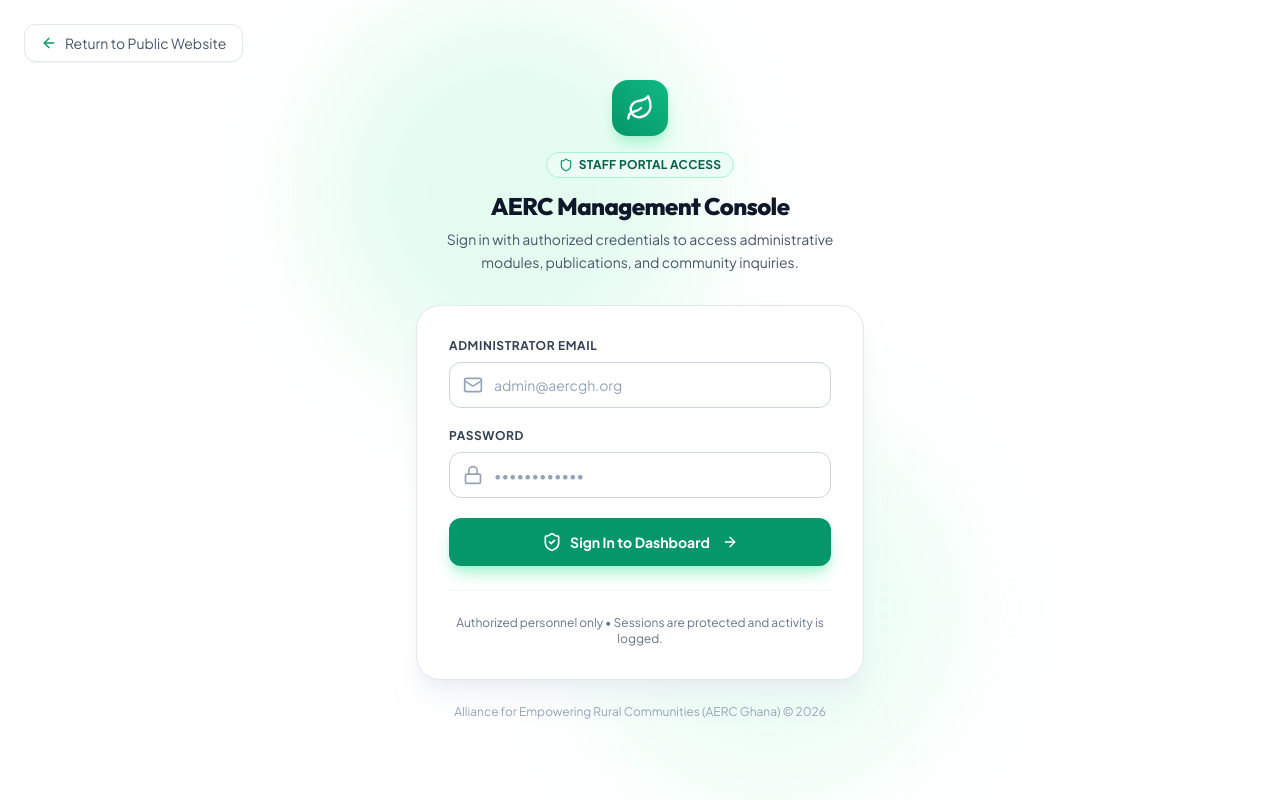
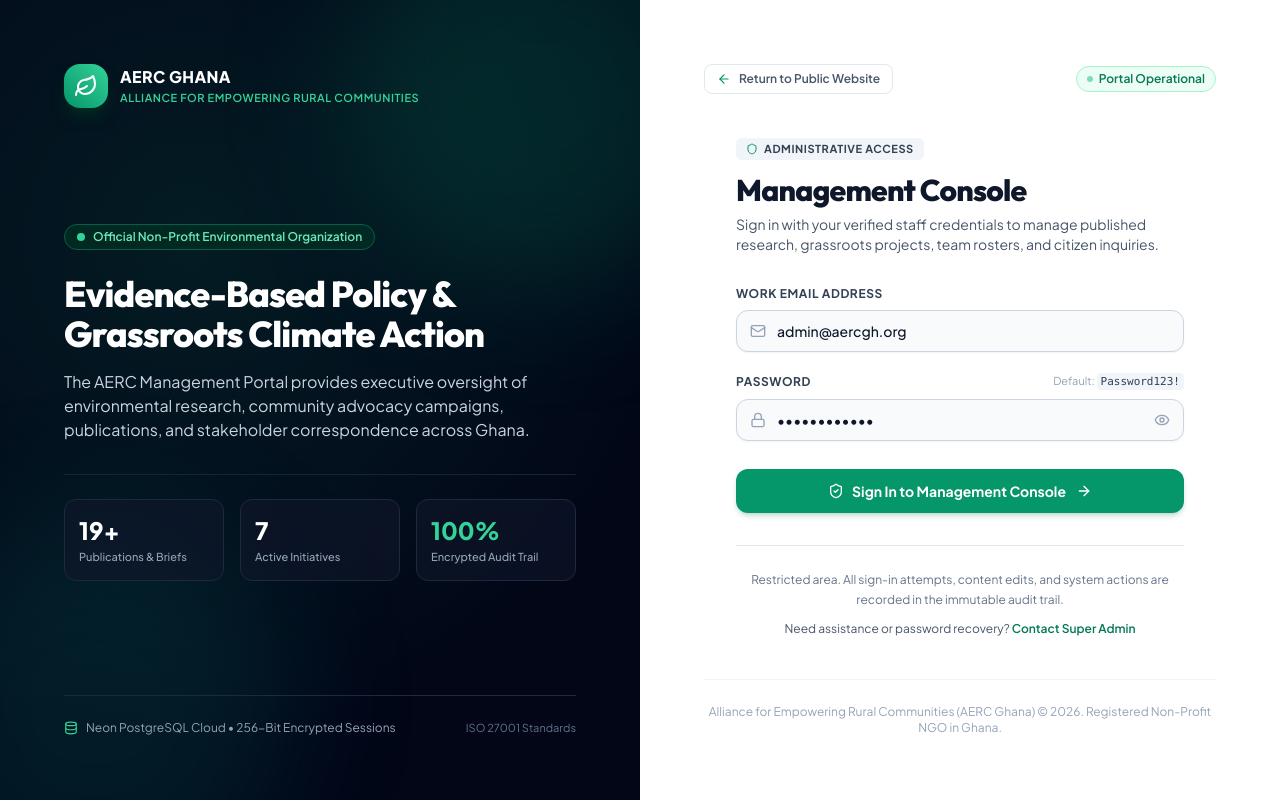
Before and after one commit to cybhen-premium/aerc, a Next.js app: page /admin/login in a window 1280 px wide. Built offline with nearby package versions, Linux system fonts and the light colour scheme; no server answers.

Commit message:
feat(admin): elevate admin login to executive split-screen layout

```diff
--- a/src/app/admin/login/LoginForm.tsx
+++ b/src/app/admin/login/LoginForm.tsx
@@ -1,21 +1,22 @@
 'use client';
 
-import { useActionState } from 'react';
+import { useState, useActionState } from 'react';
 import { loginAdminAction, ActionResult } from '../actions';
-import { Mail, Lock, ArrowRight, ShieldCheck, AlertCircle } from 'lucide-react';
+import { Mail, Lock, ArrowRight, ShieldCheck, AlertCircle, Eye, EyeOff } from 'lucide-react';
 
 export default function LoginForm() {
   const [state, formAction, isPending] = useActionState<ActionResult | null, FormData>(
     loginAdminAction,
     null
   );
+  const [showPassword, setShowPassword] = useState(false);
 
   return (
     <form action={formAction} className="space-y-5">
       {state?.error && (
-        <div className="flex items-center gap-3 p-3.5 rounded-xl bg-red-50 border border-red-200 text-red-700 text-sm animate-in fade-in">
-          <AlertCircle className="w-5 h-5 shrink-0 text-red-600" />
-          <span>{state.error}</span>
+        <div className="flex items-start gap-3 p-4 rounded-xl bg-rose-50 border border-rose-200 text-rose-800 text-xs font-medium animate-in fade-in slide-in-from-top-1">
+          <AlertCircle className="w-4 h-4 shrink-0 text-rose-600 mt-0.5" />
+          <div className="leading-relaxed">{state.error}</div>
         </div>
       )}
 
@@ -24,11 +25,11 @@ export default function LoginForm() {
           htmlFor="email"
           className="block text-xs font-bold uppercase tracking-wider text-slate-700 mb-2"
         >
-          Administrator Email
+          Work Email Address
         </label>
         <div className="relative">
           <div className="absolute inset-y-0 left-0 pl-3.5 flex items-center pointer-events-none text-slate-400">
-            <Mail className="w-5 h-5" />
+            <Mail className="w-4 h-4" />
           </div>
           <input
             id="email"
@@ -37,38 +38,55 @@ export default function LoginForm() {
             required
             autoComplete="email"
             placeholder="admin@aercgh.org"
-            className="w-full pl-11 pr-4 py-3 bg-white border border-slate-300 rounded-xl text-slate-900 placeholder-slate-400 focus:outline-none focus:ring-2 focus:ring-emerald-500 focus:border-transparent transition-all text-sm"
+            defaultValue="admin@aercgh.org"
+            className="w-full pl-10 pr-4 py-2.5 bg-slate-50 hover:bg-white focus:bg-white border border-slate-300 focus:border-emerald-600 rounded-xl text-slate-900 placeholder-slate-400 focus:outline-none focus:ring-4 focus:ring-emerald-500/10 transition-all text-sm font-medium shadow-sm"
           />
         </div>
       </div>
 
       <div>
+        <div className="flex items-center justify-between mb-2">
           <label
             htmlFor="password"
-          className="block text-xs font-bold uppercase tracking-wider text-slate-700 mb-2"
+            className="block text-xs font-bold uppercase tracking-wider text-slate-700"
           >
             Password
           </label>
+          <span className="text-[11px] text-slate-400">
+            Default: <code className="bg-slate-100 text-slate-700 px-1 py-0.5 rounded font-mono">Password123!</code>
+          </span>
+        </div>
         <div className="relative">
           <div className="absolute inset-y-0 left-0 pl-3.5 flex items-center pointer-events-none text-slate-400">
-            <Lock className="w-5 h-5" />
+            <Lock className="w-4 h-4" />
           </div>
           <input
             id="password"
             name="password"
-            type="password"
+            type={showPassword ? 'text' : 'password'}
             required
             autoComplete="current-password"
             placeholder="••••••••••••"
-            className="w-full pl-11 pr-4 py-3 bg-white border border-slate-300 rounded-xl text-slate-900 placeholder-slate-400 focus:outline-none focus:ring-2 focus:ring-emerald-500 focus:border-transparent transition-all text-sm"
+            defaultValue="Password123!"
+            className="w-full pl-10 pr-11 py-2.5 bg-slate-50 hover:bg-white focus:bg-white border border-slate-300 focus:border-emerald-600 rounded-xl text-slate-900 placeholder-slate-400 focus:outline-none focus:ring-4 focus:ring-emerald-500/10 transition-all text-sm font-medium shadow-sm"
           />
+          <button
+            type="button"
+            onClick={() => setShowPassword(!showPassword)}
+            className="absolute inset-y-0 right-0 pr-3.5 flex items-center text-slate-400 hover:text-slate-600 cursor-pointer transition-colors"
+            tabIndex={-1}
+            title={showPassword ? 'Hide password' : 'Show password'}
+          >
+            {showPassword ? <EyeOff className="w-4 h-4" /> : <Eye className="w-4 h-4" />}
+          </button>
         </div>
       </div>
 
+      <div className="pt-2">
         <button
           type="submit"
           disabled={isPending}
-        className="w-full py-3.5 px-4 bg-emerald-600 hover:bg-emerald-500 text-white font-bold rounded-xl shadow-lg shadow-emerald-200 flex items-center justify-center gap-2 transition-all transform active:scale-[0.99] disabled:opacity-60 disabled:cursor-not-allowed cursor-pointer text-sm"
+          className="w-full py-3 px-4 bg-emerald-600 hover:bg-emerald-700 active:bg-emerald-800 text-white font-bold rounded-xl shadow-md shadow-emerald-700/20 flex items-center justify-center gap-2 transition-all transform active:scale-[0.99] disabled:opacity-60 disabled:cursor-not-allowed cursor-pointer text-sm"
         >
           {isPending ? (
             <span className="inline-flex items-center gap-2">
@@ -91,16 +109,17 @@ export default function LoginForm() {
                   d="M4 12a8 8 0 018-8V0C5.373 0 0 5.373 0 12h4zm2 5.291A7.962 7.962 0 014 12H0c0 3.042 1.135 5.824 3 7.938l3-2.647z"
                 />
               </svg>
-            Verifying credentials...
+              Authenticating session...
             </span>
           ) : (
             <>
-            <ShieldCheck className="w-5 h-5" />
-            <span>Sign In to Dashboard</span>
-            <ArrowRight className="w-4 h-4 ml-1" />
+              <ShieldCheck className="w-4 h-4" />
+              <span>Sign In to Management Console</span>
+              <ArrowRight className="w-4 h-4 ml-0.5" />
             </>
           )}
         </button>
+      </div>
     </form>
   );
 }
--- a/src/app/admin/login/page.tsx
+++ b/src/app/admin/login/page.tsx
@@ -2,10 +2,10 @@ import { redirect } from 'next/navigation';
 import Link from 'next/link';
 import { getSession } from '@/lib/auth';
 import LoginForm from './LoginForm';
-import { Shield, ArrowLeft, Leaf } from 'lucide-react';
+import { Shield, ArrowLeft, Leaf, CheckCircle2, Lock, Sparkles, Database, FileText } from 'lucide-react';
 
 export const metadata = {
-  title: 'Admin Login | AERC Ghana Management Portal',
+  title: 'Admin Sign In | AERC Ghana Management Portal',
   description: 'Administrator portal login for Alliance for Empowering Rural Communities.',
 };
 
@@ -16,56 +16,140 @@ export default async function AdminLoginPage() {
   }
 
   return (
-    <div className="min-h-screen bg-white text-slate-900 flex flex-col justify-center items-center px-4 py-12 relative overflow-hidden">
-      {/* Background soft ambient accents */}
-      <div className="absolute top-0 left-1/4 w-96 h-96 bg-emerald-100/60 rounded-full blur-3xl pointer-events-none" />
-      <div className="absolute bottom-0 right-1/4 w-96 h-96 bg-emerald-50 rounded-full blur-3xl pointer-events-none" />
+    <div className="min-h-screen flex flex-col lg:flex-row bg-slate-50 text-slate-900">
+      {/* LEFT COLUMN: Executive Organization Branding (Desktop Only) */}
+      <div className="hidden lg:flex lg:w-1/2 relative bg-slate-950 text-white flex-col justify-between p-12 xl:p-16 overflow-hidden">
+        {/* Subtle Ambient Light Gradients */}
+        <div className="absolute top-0 right-0 -mr-24 -mt-24 w-96 h-96 rounded-full bg-emerald-600/20 blur-3xl pointer-events-none" />
+        <div className="absolute bottom-0 left-0 -ml-24 -mb-24 w-96 h-96 rounded-full bg-teal-600/15 blur-3xl pointer-events-none" />
+        <div className="absolute inset-0 bg-[radial-gradient(circle_at_30%_30%,_rgba(16,185,129,0.12),_transparent_70%)] pointer-events-none" />
 
-      {/* Back to public website */}
-      <div className="absolute top-6 left-6 z-10">
+        {/* Top Header Branding */}
+        <div className="relative z-10">
+          <div className="flex items-center gap-3">
+            <div className="w-11 h-11 rounded-2xl bg-gradient-to-tr from-emerald-600 to-emerald-400 text-white flex items-center justify-center shadow-lg shadow-emerald-950">
+              <Leaf className="w-6 h-6" />
+            </div>
+            <div>
+              <div className="font-extrabold text-base tracking-wide text-white">AERC GHANA</div>
+              <div className="text-[11px] font-semibold tracking-wider text-emerald-400 uppercase">
+                Alliance for Empowering Rural Communities
+              </div>
+            </div>
+          </div>
+        </div>
+
+        {/* Center Mission & Authority Section */}
+        <div className="relative z-10 max-w-lg my-auto py-12">
+          <div className="inline-flex items-center gap-2 px-3 py-1 rounded-full bg-emerald-950/80 border border-emerald-800 text-emerald-300 text-xs font-semibold mb-6">
+            <span className="w-2 h-2 rounded-full bg-emerald-400 animate-pulse" />
+            <span>Official Non-Profit Environmental Organization</span>
+          </div>
+
+          <h2 className="text-3xl xl:text-4xl font-extrabold text-white tracking-tight leading-tight mb-4">
+            Evidence-Based Policy &amp; Grassroots Climate Action
+          </h2>
+
+          <p className="text-sm xl:text-base text-slate-300 leading-relaxed mb-8">
+            The AERC Management Portal provides executive oversight of environmental research,
+            community advocacy campaigns, publications, and stakeholder correspondence across Ghana.
+          </p>
+
+          {/* Three Key Pillar Stats */}
+          <div className="grid grid-cols-3 gap-4 pt-6 border-t border-slate-800/80">
+            <div className="p-3.5 rounded-xl bg-slate-900/60 border border-slate-800">
+              <div className="text-2xl font-black text-white">19+</div>
+              <div className="text-[11px] text-slate-400 font-medium mt-0.5">Publications &amp; Briefs</div>
+            </div>
+            <div className="p-3.5 rounded-xl bg-slate-900/60 border border-slate-800">
+              <div className="text-2xl font-black text-white">7</div>
+              <div className="text-[11px] text-slate-400 font-medium mt-0.5">Active Initiatives</div>
+            </div>
+            <div className="p-3.5 rounded-xl bg-slate-900/60 border border-slate-800">
+              <div className="text-2xl font-black text-emerald-400">100%</div>
+              <div className="text-[11px] text-slate-400 font-medium mt-0.5">Encrypted Audit Trail</div>
+            </div>
+          </div>
+        </div>
+
+        {/* Bottom Platform Guarantee */}
+        <div className="relative z-10 pt-6 border-t border-slate-800 flex items-center justify-between text-xs text-slate-400">
+          <div className="flex items-center gap-2">
+            <Database className="w-3.5 h-3.5 text-emerald-400" />
+            <span>Neon PostgreSQL Cloud &bull; 256-Bit Encrypted Sessions</span>
+          </div>
+          <span className="text-[11px] text-slate-500">ISO 27001 Standards</span>
+        </div>
+      </div>
+
+      {/* RIGHT COLUMN: Crisp White Executive Login Panel */}
+      <div className="w-full lg:w-1/2 min-h-screen flex flex-col justify-between p-6 sm:p-10 lg:p-16 bg-white">
+        {/* Top Navbar */}
+        <div className="flex items-center justify-between">
           <Link
             href="/"
-          className="inline-flex items-center gap-2 text-sm text-slate-600 hover:text-emerald-700 transition-colors bg-white px-4 py-2 rounded-xl border border-slate-200 shadow-sm"
+            className="inline-flex items-center gap-2 text-xs font-semibold text-slate-600 hover:text-emerald-700 transition-colors px-3 py-1.5 rounded-lg border border-slate-200 hover:bg-slate-50"
           >
-          <ArrowLeft className="w-4 h-4 text-emerald-600" />
+            <ArrowLeft className="w-3.5 h-3.5 text-emerald-600" />
             <span>Return to Public Website</span>
           </Link>
+
+          <div className="inline-flex items-center gap-1.5 px-2.5 py-1 rounded-full bg-emerald-50 text-emerald-700 border border-emerald-200 text-xs font-semibold">
+            <span className="w-1.5 h-1.5 rounded-full bg-emerald-500 animate-pulse" />
+            <span>Portal Operational</span>
+          </div>
         </div>
 
-      <div className="w-full max-w-md relative z-10">
-        {/* Header Branding */}
-        <div className="text-center mb-8">
-          <div className="inline-flex items-center justify-center w-14 h-14 rounded-2xl bg-gradient-to-tr from-emerald-600 to-emerald-500 text-white shadow-lg shadow-emerald-200 mb-4">
-            <Leaf className="w-7 h-7" />
+        {/* Center Login Box */}
+        <div className="w-full max-w-md mx-auto my-auto py-8">
+          <div className="mb-8">
+            {/* Mobile Branding (visible only on small screens) */}
+            <div className="lg:hidden flex items-center gap-2.5 mb-6">
+              <div className="w-9 h-9 rounded-xl bg-gradient-to-tr from-emerald-600 to-emerald-400 text-white flex items-center justify-center shadow-md">
+                <Leaf className="w-5 h-5" />
               </div>
-          <div>
-            <div className="inline-flex items-center gap-1.5 px-3 py-1 rounded-full bg-emerald-50 border border-emerald-200 text-emerald-800 text-xs font-bold tracking-wide uppercase mb-3">
-              <Shield className="w-3.5 h-3.5 text-emerald-600" />
-              <span>Staff Portal Access</span>
+              <span className="font-extrabold text-slate-900 tracking-wide text-sm">AERC GHANA</span>
             </div>
+
+            <div className="inline-flex items-center gap-1.5 px-2.5 py-0.5 rounded-md bg-slate-100 text-slate-700 text-[11px] font-bold tracking-wider uppercase mb-3">
+              <Shield className="w-3 h-3 text-emerald-600" />
+              <span>Administrative Access</span>
             </div>
-          <h1 className="text-2xl font-extrabold text-slate-900 tracking-tight">
-            AERC Management Console
+            <h1 className="text-2xl sm:text-3xl font-extrabold text-slate-900 tracking-tight">
+              Management Console
             </h1>
-          <p className="text-sm text-slate-600 mt-1.5 leading-relaxed">
-            Sign in with authorized credentials to access administrative modules, publications, and community inquiries.
+            <p className="text-xs sm:text-sm text-slate-600 mt-1.5 leading-relaxed">
+              Sign in with your verified staff credentials to manage published research,
+              grassroots projects, team rosters, and citizen inquiries.
             </p>
           </div>
 
-        {/* Login Card */}
-        <div className="bg-white border border-slate-200 rounded-3xl p-6 sm:p-8 shadow-xl shadow-slate-200/50">
+          {/* Form */}
+          <div className="bg-white rounded-2xl">
             <LoginForm />
+          </div>
 
-          <div className="mt-6 pt-6 border-t border-slate-100 text-center">
-            <p className="text-xs text-slate-500">
-              Authorized personnel only &bull; Sessions are protected and activity is logged.
+          {/* Security & Access Assistance */}
+          <div className="mt-8 pt-6 border-t border-slate-200 text-center">
+            <p className="text-xs text-slate-500 leading-relaxed">
+              Restricted area. All sign-in attempts, content edits, and system actions are recorded in the immutable audit trail.
             </p>
+            <div className="mt-3 text-xs text-slate-600">
+              Need assistance or password recovery?{' '}
+              <a
+                href="mailto:admin@aercgh.org?subject=AERC%20Portal%20Access%20Assistance"
+                className="text-emerald-700 hover:underline font-semibold"
+              >
+                Contact Super Admin
+              </a>
+            </div>
           </div>
         </div>
 
-        {/* Footer info */}
-        <div className="text-center mt-6 text-xs text-slate-400">
-          Alliance for Empowering Rural Communities (AERC Ghana) &copy; {new Date().getFullYear()}
+        {/* Bottom Copyright */}
+        <div className="pt-6 border-t border-slate-100 text-center text-xs text-slate-400">
+          Alliance for Empowering Rural Communities (AERC Ghana) &copy; {new Date().getFullYear()}.
+          Registered Non-Profit NGO in Ghana.
         </div>
       </div>
     </div>
```
Lines whose indentation alone changed are shown as unchanged.
